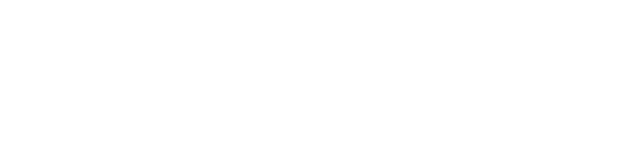
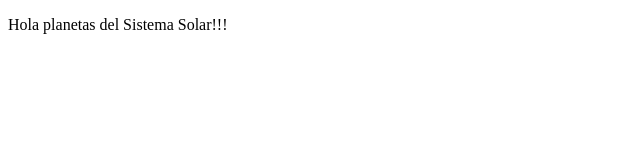
Before and after one commit to Chicholio/planetsSolarSystem, a plain HTML site: page index.html in a window 1280 px wide. Shown: the whole page, without its empty margins (0-640 px from the left). Drawn offline with Linux system fonts and the light colour scheme.

Commit message:
Se adiciona un parrafo 'hola planetas' index.html

```diff
--- a/index.html
+++ b/index.html
@@ -7,6 +7,6 @@
         <title>Document</title>
     </head>
     <body>
-
+        <p>Hola planetas del Sistema Solar!!!</p>
     </body>
 </html>
```
